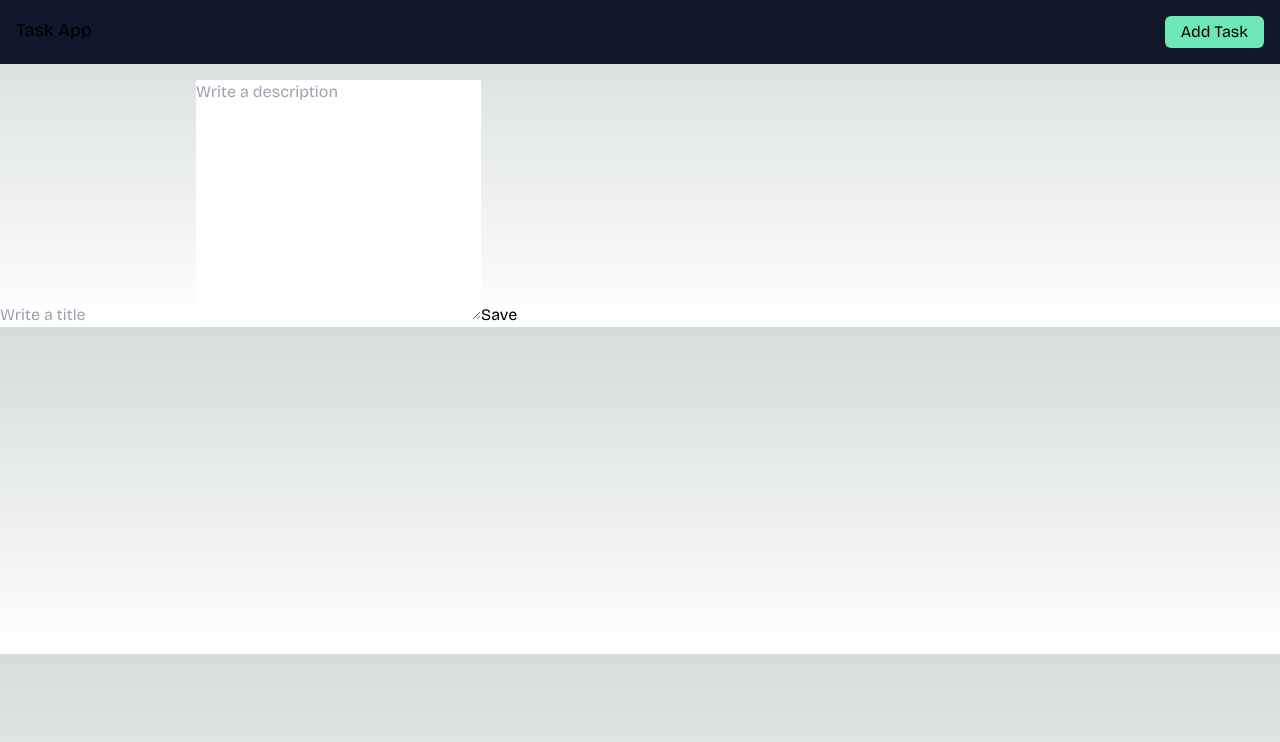
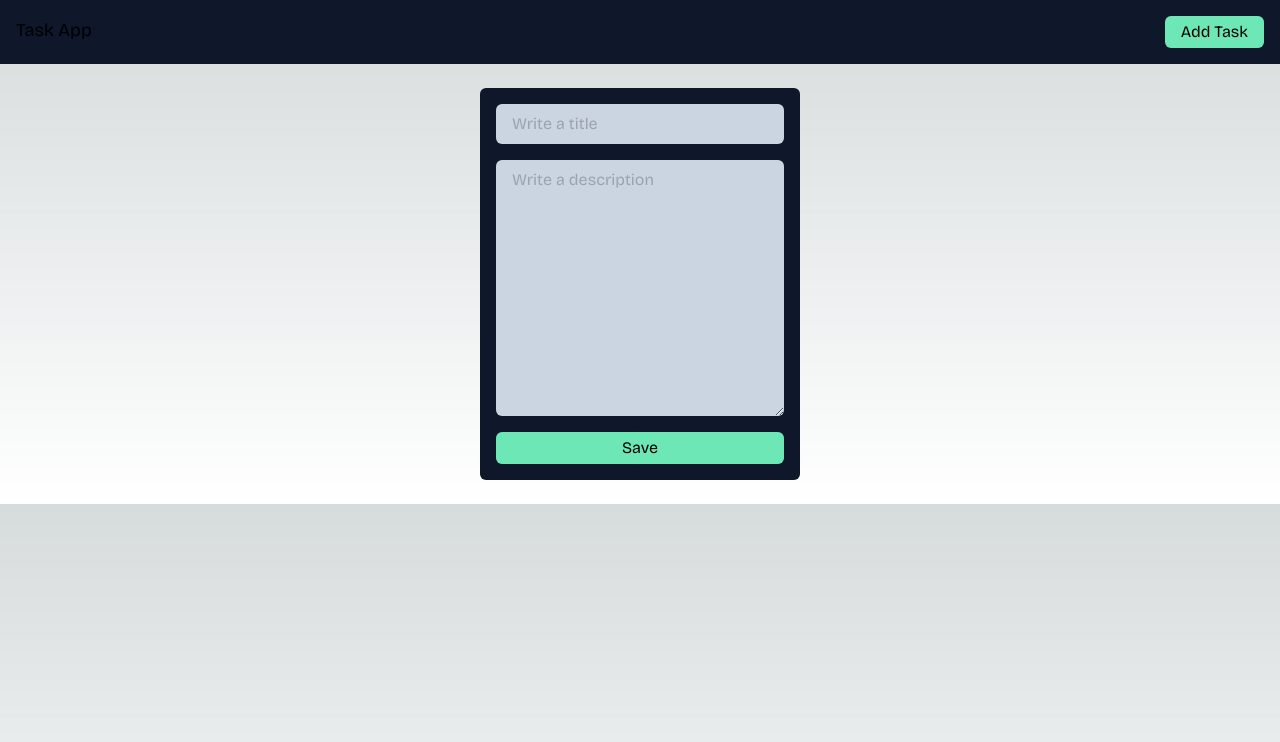
Before and after one commit to VivianaS14/next-todo-app, a Next.js app: page /new in a window 1280 px wide. Shown: the top 742 px of the page. Built offline with nearby package versions, Linux system fonts and the light colour scheme.

Commit message:
feat (new page): change form style

```diff
--- a/app/new/page.tsx
+++ b/app/new/page.tsx
@@ -48,12 +48,15 @@ export default function NewPage({ paramId }: Props) {
   }, [paramId, tasks]);
 
   return (
-    <form onSubmit={handleSubmit}>
+    <form
+      onSubmit={handleSubmit}
+      className="bg-slate-900 w-80 p-4 my-6 rounded-md mx-auto flex flex-col"
+    >
       <input
         type="text"
         name="title"
         placeholder="Write a title"
-        className="text-black"
+        className="text-black bg-slate-300 py-2 px-4 mb-4 rounded-md outline-none"
         onChange={handleChange}
         value={task.title}
       />
@@ -62,11 +65,16 @@ export default function NewPage({ paramId }: Props) {
         placeholder="Write a description"
         cols={30}
         rows={10}
-        className="text-black"
+        className="text-black bg-slate-300 py-2 px-4 mb-4 rounded-md outline-none"
         onChange={handleChange}
         value={task.description}
       ></textarea>
-      <button type="submit">Save</button>
+      <button
+        type="submit"
+        className="bg-emerald-300 hover:bg-emerald-500 text-black px-4 py-1 rounded-md"
+      >
+        Save
+      </button>
     </form>
   );
 }
```
